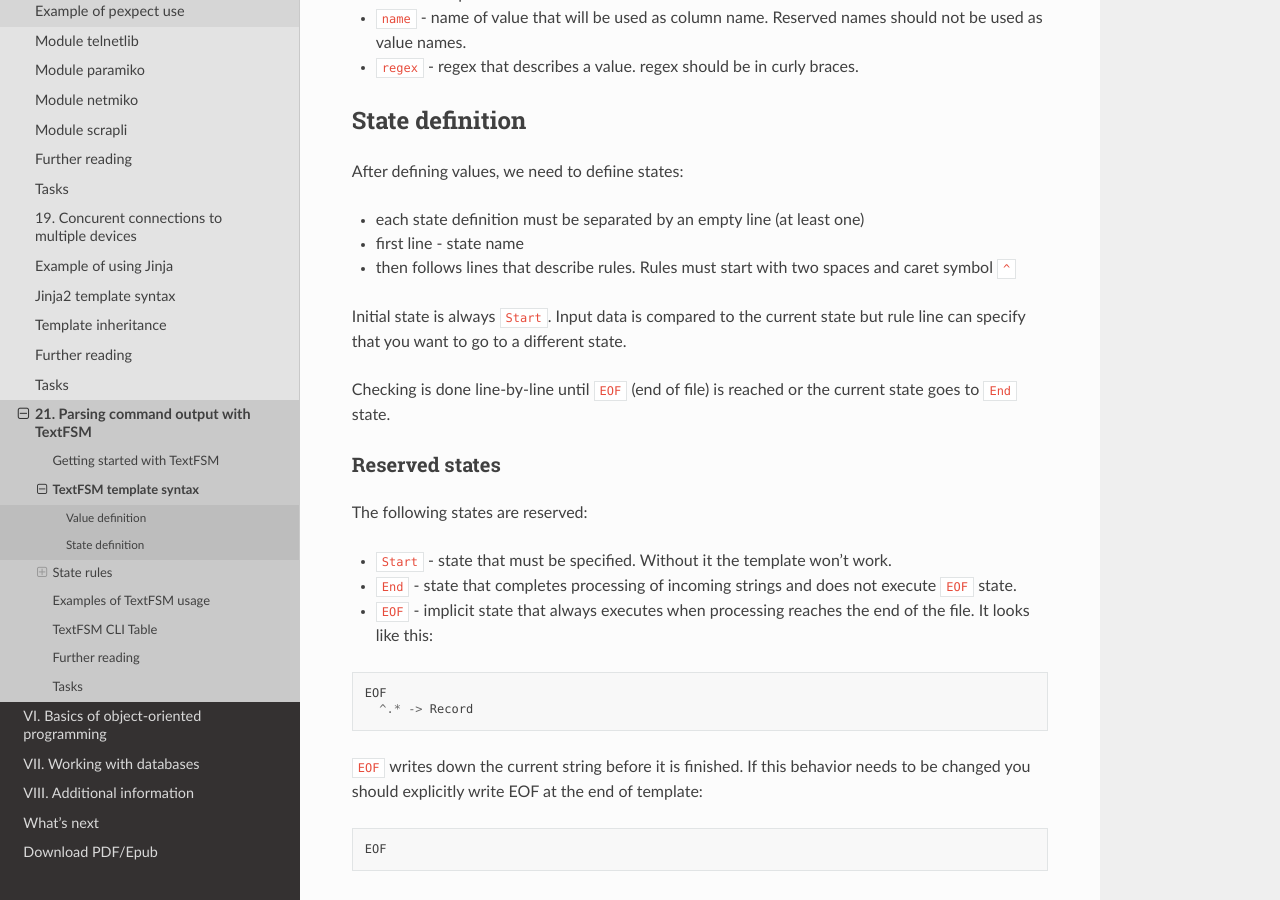
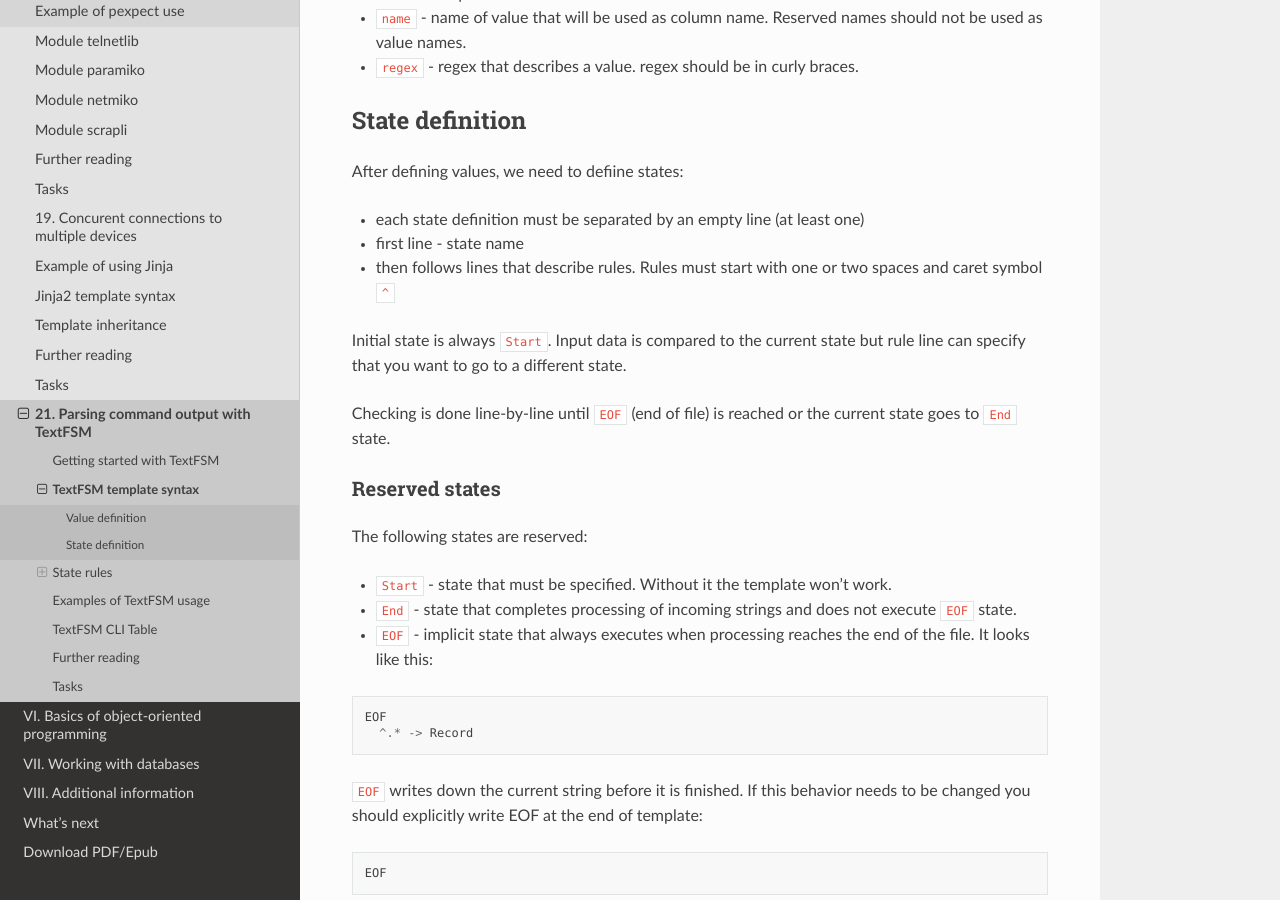
Before and after one commit to natenka/pyneng-book-en, a Sphinx documentation site: the page built from docs/source/book/21_textfsm/textfsm_syntax.rst, in a window 1280 px wide and 900 px high, scrolled down 1304 px. Built offline with Sphinx 7.4.7 and the Read the Docs theme 2.0.0, drawn with Linux system fonts in a browser that asks for light colours; pages that are not in the unit, such as notebooks, are missing from menus.

Commit message:
Update textfsm_syntax.rst

```diff
--- a/docs/source/book/21_textfsm/textfsm_syntax.rst
+++ b/docs/source/book/21_textfsm/textfsm_syntax.rst
@@ -63,7 +63,7 @@ After defining values, we need to defiine states:
 
 * each state definition must be separated by an empty line (at least one)
 * first line - state name
-* then follows lines that describe rules. Rules must start with two spaces and caret symbol ``^``
+* then follows lines that describe rules. Rules must start with one or two spaces and caret symbol ``^``
 
 Initial state is always ``Start``. Input data is compared to the current state
 but rule line can specify that you want to go to a different state.
```
